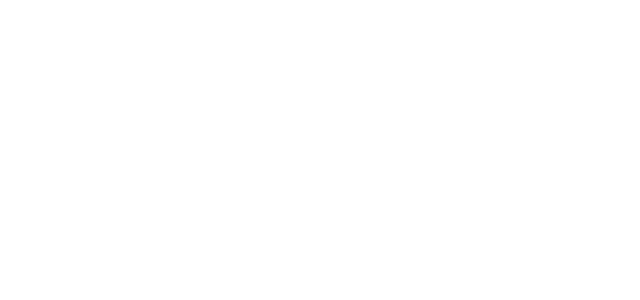
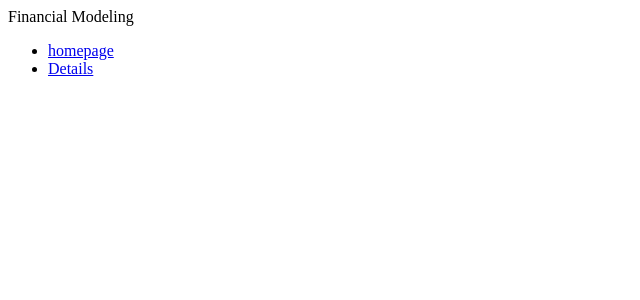
Before and after one commit to bernabasy/Crypto-Coin-Market-Cap, a React (Create React App) app: page / in a window 1280 px wide. Shown: the top 300 px of the page, without its empty margins (0-640 px from the left). Built offline with nearby package versions, Linux system fonts and the light colour scheme.

Commit message:
Add routes

```diff
--- a/src/App.js
+++ b/src/App.js
@@ -1,9 +1,18 @@
+import React from 'react';
+import { BrowserRouter as Router, Routes, Route } from 'react-router-dom';
 import './App.css';
+import Nav from './Nav';
 
 function App() {
   return (
-    <div className="App">
-    </div>
+    <Router>
+      <Nav />
+      <Routes>
+        <Route path="/" />
+        <Route path="/details" />
+      </Routes>
+    </Router>
+
   );
 }
 
```
